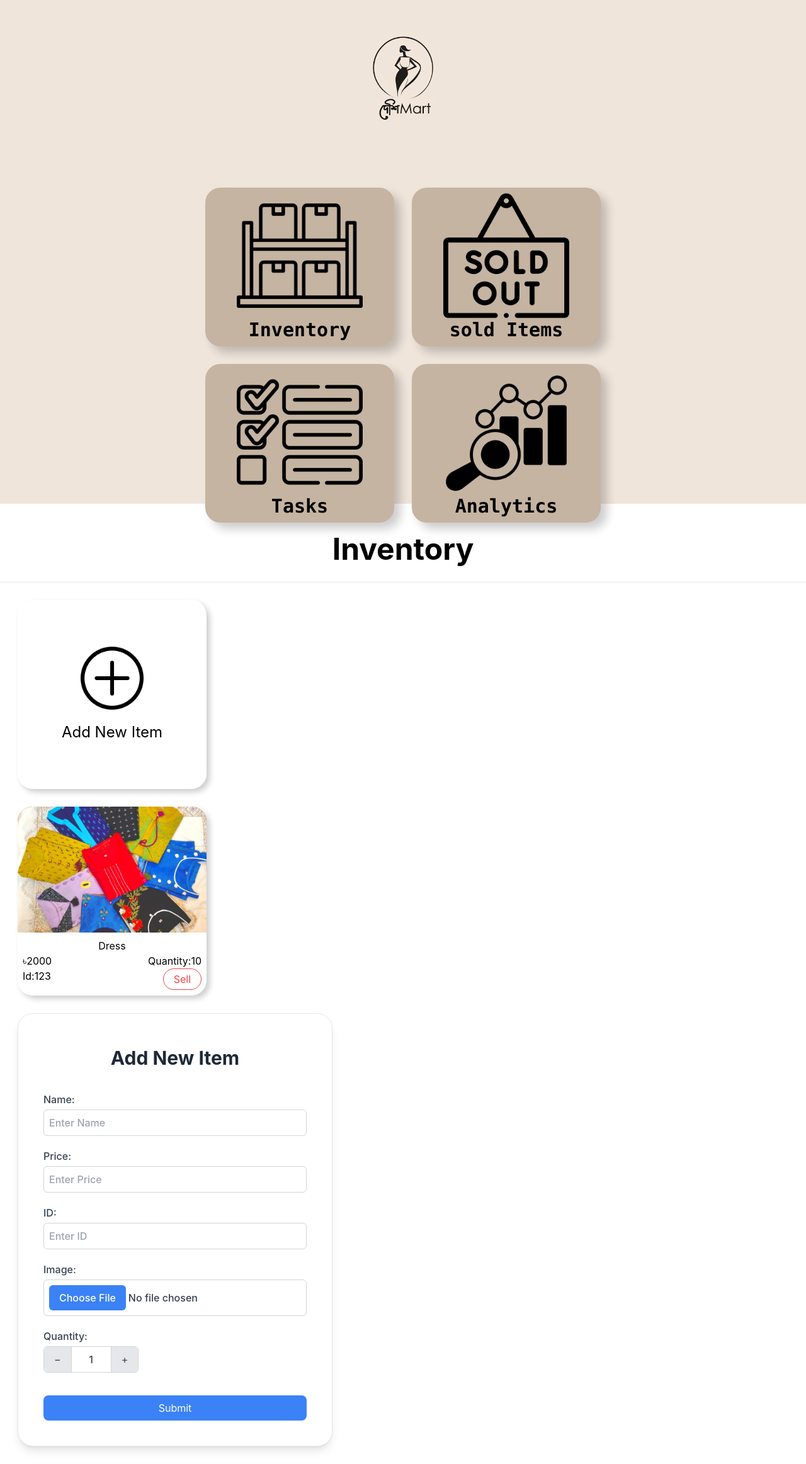
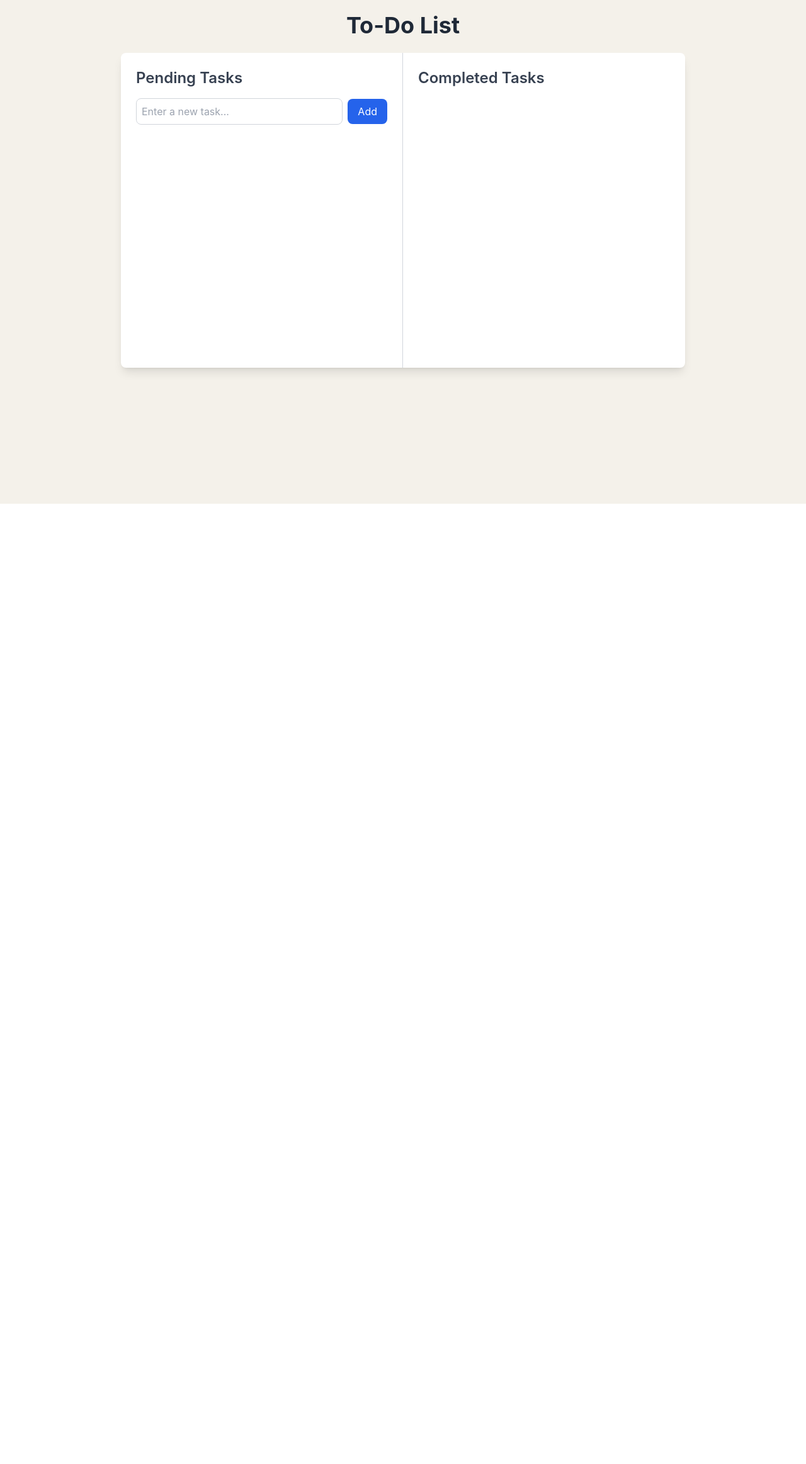
Before and after one commit to SadidSD/DeshiMart-App, a React (Create React App) app: page /tasks in a window 1280 px wide. Shown: the whole page at 63% size. After the commit the page ends 800 px from the top, so only its background shows below. Built offline with nearby package versions, Linux system fonts and the light colour scheme.

Commit message:
inventory update

```diff
--- a/package.json
+++ b/package.json
@@ -11,6 +11,7 @@
     "ajv-keywords": "^5.1.0",
     "react": "^19.0.0",
     "react-dom": "^19.0.0",
+    "react-router-dom": "^7.2.0",
     "react-scripts": "5.0.1",
     "web-vitals": "^2.1.4"
   },
--- a/src/App.js
+++ b/src/App.js
@@ -1,11 +1,25 @@
 import Products from './Pages/products';
 import Home from './Pages/home';
+import Tasks from './Pages/Tasks';
+import Analytics from './Pages/Analytics';
+import SoldItems from './Pages/SoldItems';
+import { BrowserRouter as Router, Routes, Route  } from 'react-router-dom';
+import { useState } from 'react';
 
 function App() {
+  const [soldItems, setSoldItems] = useState([]);
   return (
 <div>
-  <Home/>
-  <Products/>
+<Router>
+  <Routes>
+    <Route path="/" element={<Home />} />
+    <Route path="inventory" element={<Products setSoldItems={setSoldItems}/>} />
+    <Route path="soldItems" element={<SoldItems soldItems={soldItems}/>} />
+    <Route path="tasks" element={<Tasks />} />
+    <Route path="analytics" element={<Analytics />} />
+
+  </Routes>
+</Router>
 </div>
    );
 }
--- a/src/Components/NewItem.js
+++ b/src/Components/NewItem.js
@@ -1,16 +1,29 @@
-import React, { useState } from "react";
+import React from "react";
 
-function NewItem() {
-  const [quantity, setQuantity] = useState(1);
+function NewItem({newProduct, setNewProduct, handleSubmit}) {
+
 
   const increment = () => {
-    setQuantity((prev) => prev + 1);
+    setNewProduct((prev) => ({
+      ...prev,
+      quantity: Number(prev.quantity) + 1, // Ensure it's treated as a number
+    }));
   };
 
   const decrement = () => {
-    setQuantity((prev) => (prev > 1 ? prev - 1 : 1));
+    setNewProduct((prev) => ({
+      ...prev,
+      quantity: prev.quantity > 1 ? Number(prev.quantity) - 1 : 1, // Prevent going below 1
+    }));
   };
 
+  const handleImageUpload = (e) => {
+    const file = e.target.files[0];
+    if (file) {
+      const imageURL = URL.createObjectURL(file);
+      setNewProduct((prev) => ({ ...prev, image: imageURL }));
+    }
+  };
   return (
     <div className="h-auto w-[500px] rounded-3xl shadow-lg m-7 flex flex-col p-10 bg-white border border-gray-200">
       <h1 className="font-bold text-3xl text-gray-800 self-center p-3">Add New Item</h1>
@@ -23,55 +36,72 @@ function NewItem() {
             type="text"
             placeholder="Enter Name"
             className="mt-1 p-2 border border-gray-300 rounded-md focus:ring-2 focus:ring-blue-500 outline-none"
+            value={newProduct.name}
+            onChange={(e)=>setNewProduct({...newProduct, name: e.target.value})}
           />
         </label>
 
         {/* Price Input */}
         <label className="flex flex-col text-gray-700 font-medium">
-          Price:
+          Buying Price:
           <input
             type="text"
             placeholder="Enter Price"
             className="mt-1 p-2 border border-gray-300 rounded-md focus:ring-2 focus:ring-blue-500 outline-none"
+            value={newProduct.buyingPrice}
+            onChange={(e)=>setNewProduct({...newProduct, buyingPrice: e.target.value})}
+          />
+        </label>
+        <label className="flex flex-col text-gray-700 font-medium">
+          Selling Price:
+          <input
+            type="text"
+            placeholder="Enter Price"
+            className="mt-1 p-2 border border-gray-300 rounded-md focus:ring-2 focus:ring-blue-500 outline-none"
+            value={newProduct.sellingPrice}
+            onChange={(e)=>setNewProduct({...newProduct, sellingPrice: e.target.value})}
           />
         </label>
 
 
 
-        {/* ID Input */}
         <label className="flex flex-col text-gray-700 font-medium">
           ID:
           <input
             type="text"
             placeholder="Enter ID"
             className="mt-1 p-2 border border-gray-300 rounded-md focus:ring-2 focus:ring-blue-500 outline-none"
+            value={newProduct.ID}
+            onChange={(e)=>setNewProduct({...newProduct, ID: e.target.value})}
           />
         </label>
 
-        {/* Image Upload */}
         <label className="flex flex-col text-gray-700 font-medium">
           Image:
           <input
             type="file"
+            accept="image/*"
             className="mt-1 p-2 border border-gray-300 rounded-md file:bg-blue-500 file:text-white file:px-4 file:py-2 file:rounded-md file:border-0 file:cursor-pointer"
+            onChange={handleImageUpload}
           />
         </label>
 
 
-        <label className="flex flex-col text-gray-700 font-medium">
+        <label className="flex flex-col text-gray-700 font-medium w-max">
           Quantity:
           <div className="mt-1 flex items-center border border-gray-300 rounded-md w-max">
             <button
               onClick={decrement}
-              className="px-4 py-2 bg-gray-200 text-gray-600 rounded-l-md hover:bg-gray-300"
+              className="px-4 py-2 bg-gray-200 text-gray-600 rounded-l-md hover:bg-gray-300 w-max"
             >
               −
             </button>
             <input
               type="text"
-              value={quantity}
               readOnly
               className="w-16 text-center p-2 border-x border-gray-300 focus:outline-none"
+              value={newProduct.quantity}
+              onChange={(e)=>setNewProduct({...newProduct, quantity: e.target.value})}
             />
             <button
               onClick={increment}
@@ -82,7 +112,7 @@ function NewItem() {
           </div>
         </label>
 
-        <button className="mt-4 bg-blue-500 text-white px-4 py-2 rounded-lg hover:bg-blue-600 transition">
+        <button className="mt-4 bg-blue-500 text-white px-4 py-2 rounded-lg hover:bg-blue-600 transition" onClick={handleSubmit}>
           Submit
         </button>
       </div>
--- /dev/null
+++ b/src/Components/Sell.js
@@ -0,0 +1,26 @@
+import React from 'react';
+
+function Sell({handleSell}) {
+  return (
+    <div className="flex justify-center items-center ">
+      <div className="h-[280px] w-[350px] bg-white rounded-3xl shadow-lg p-8 flex flex-col">
+        <h2 className="text-2xl font-semibold text-gray-800 text-center mb-4">Sell Product</h2>
+
+        <label className="text-gray-700 font-medium mb-2">
+          Selling Price:
+          <input
+            type="text"
+            placeholder="Enter price"
+            className="mt-2 w-full p-3 border border-gray-300 rounded-md focus:ring-2 focus:ring-blue-500 outline-none"
+          />
+        </label>
+
+        <button className="mt-5 w-full bg-blue-500 text-white py-3 rounded-lg hover:bg-blue-600 transition-all duration-300" onClick={handleSell}>
+          Submit
+        </button>
+      </div>
+    </div>
+  );
+}
+
+export default Sell;
--- a/src/Components/card.js
+++ b/src/Components/card.js
@@ -1,11 +1,11 @@
 import React from 'react'
 
-function Card({ name, image }) {
+function Card({ name, image,  onClick }) {
   return (
     <div className="rounded-3xl shadow-[10px_10px_15px_rgba(0,0,0,0.2)] sm:w-[300px] w-[230px]
      items-center justify-center flex flex-col p-2 bg-[#c5b4a2]
      hover:shadow-[10px_10px_15px_rgba(0,0,0,0.4)] transition duration-300 ease-in-out hover:scale-110
-     hover:cursor-pointer">
+     hover:cursor-pointer " onClick={onClick}>
       <img src={image} alt="icon" className="sm:h-[200px] h-[130px] w-auto " />
       <div className="">
         <h1 className="sm:text-3xl text-lg font-bold font-mono">{name}</h1>
--- a/src/Components/productCard.js
+++ b/src/Components/productCard.js
@@ -1,9 +1,9 @@
 import React from 'react'
 
-function productCard({image, name, price, quantity, ID}) {
+function productCard({image, name, price, quantity, ID, sellShow}) {
   return (
     <div className='h-[300px] w-[300px] flex flex-col items-center justify-center
-       shadow-[5px_5px_10px_rgba(0,0,0,0.2)] rounded-3xl m-7 overflow-hidden relative pt-[200px]'>
+       shadow-[5px_5px_10px_rgba(0,0,0,0.2)] rounded-3xl m-7 overflow-hidden relative pt-[200px] bg-gray-100'>
         <div className='h-[200px] w-[300px] bg-red-600 absolute top-0 left-0'>
         <img className='w-full h-full object-cover' src={image} alt="" />
         </div>
@@ -15,7 +15,7 @@ function productCard({image, name, price, quantity, ID}) {
         </div>
         <div className='flex justify-between w-full pl-2 pr-2'>
           <p>Id:{ID}</p>
-          <button className="border border-red-500 bg-white text-red-500 rounded-full px-4 py-1 hover:bg-red-500 hover:text-white transition">Sell</button>
+          <button className="border border-red-500 bg-white text-red-500 rounded-full px-4 py-1 hover:bg-red-500 hover:text-white transition" onClick={sellShow}>Sell</button>
         </div>
 
 
--- /dev/null
+++ b/src/Pages/Analytics.js
@@ -0,0 +1,16 @@
+import React from 'react'
+
+function Analytics({Investment, Return,Profit}) {
+  return (
+    <div className='flex flex-col h-screen bg-[#efe5db]'>
+      <h1 className='text-3xl font-bold self-center p-10'>Analytics</h1>
+      <div className='flex flex-col gap-5 pl-10 text-3xl'>
+      <p>Total Invested Amount:{Investment}</p>
+      <p>Total return:{Return}</p>
+      <p>Profit:{Profit}</p>
+      </div>
+    </div>
+  )
+}
+
+export default Analytics
--- /dev/null
+++ b/src/Pages/SoldItems.js
@@ -0,0 +1,18 @@
+import React from 'react'
+import ProductCard from '../Components/productCard'
+
+function SoldItems({soldItems}) {
+  return (
+    <div className='min-h-screen max-h-max bg-[#efe5db] p-6'>
+      <h2 className='place-self-center text-5xl font-bold pt-12'>Sold Items</h2>
+      <hr className="border-black w-full mt-7" />
+      <div className='grid grid-cols-5 gap-0'>
+        {soldItems.map((product, index) => (
+          <ProductCard key={index} name={product.name} price={product.sellingPrice} quantity={product.quantity} ID={product.ID} image={product.image} />
+
+     ))}  </div>
+    </div>
+  )
+}
+
+export default SoldItems
--- /dev/null
+++ b/src/Pages/Tasks.js
@@ -0,0 +1,104 @@
+import React, { useState } from "react";
+
+function Tasks() {
+  const [tasks, setTasks] = useState([]);
+  const [newtask, setNewTask] = useState("");
+  const [completedTasks, setCompletedTasks] = useState([]);
+
+  const handleChange = (e) => {
+    setNewTask(e.target.value);
+  };
+
+  const addTask = () => {
+    if (newtask.trim() !== "") {
+      setTasks([...tasks, newtask]);
+      setNewTask("");
+    }
+  };
+
+  const deleteTask = (index) => {
+    setTasks(tasks.filter((_, i) => i !== index));
+  };
+
+  const deleteTask2 = (index) => {
+    setCompletedTasks(completedTasks.filter((_, i) => i !== index));
+  };
+
+  const transferToCompleted = (index) => {
+    const completed = tasks[index];
+    setCompletedTasks([...completedTasks, completed]);
+    deleteTask(index);
+  };
+
+  return (
+    <div className="flex flex-col items-center min-h-screen bg-[#f4f1ea] p-5">
+      <h1 className="text-4xl font-bold text-gray-800 mb-6">To-Do List</h1>
+      <div className="flex flex-row w-full max-w-4xl bg-white shadow-lg rounded-lg overflow-hidden h-[500px]">
+        {/* Pending Tasks Section */}
+        <div className="w-1/2 p-6 border-r border-gray-300">
+          <h2 className="text-2xl font-semibold text-gray-700 mb-4">Pending Tasks</h2>
+          <div className="flex items-center gap-2 mb-4">
+            <input
+              type="text"
+              className="w-full p-2 border border-gray-300 rounded-lg focus:outline-none focus:ring-2 focus:ring-blue-400"
+              placeholder="Enter a new task..."
+              value={newtask}
+              onChange={handleChange}
+            />
+            <button
+              className="bg-blue-600 text-white px-4 py-2 rounded-lg hover:bg-blue-700 transition"
+              onClick={addTask}
+            >
+              Add
+            </button>
+          </div>
+
+          {/* Pending Tasks List */}
+          <div className="space-y-3">
+            {tasks.map((task, index) => (
+              <div key={index} className="flex items-center justify-between bg-gray-100 p-3 rounded-lg shadow">
+                <div className="flex items-center gap-2">
+                  <input
+                    type="checkbox"
+                    onChange={() => transferToCompleted(index)}
+                    className="cursor-pointer"
+                  />
+                  <p className="text-gray-700">{task}</p>
+                </div>
+                <button
+                  className="bg-red-500 text-white px-3 py-1 rounded-lg hover:bg-red-600 transition"
+                  onClick={() => deleteTask(index)}
+                >
+                  Remove
+                </button>
+              </div>
+            ))}
+          </div>
+        </div>
+
+        {/* Completed Tasks Section */}
+        <div className="w-1/2 p-6">
+          <h2 className="text-2xl font-semibold text-gray-700 mb-4">Completed Tasks</h2>
+          <div className="space-y-3">
+            {completedTasks.map((task, index) => (
+              <div key={index} className="flex items-center justify-between bg-green-100 p-3 rounded-lg shadow">
+                <div className="flex items-center gap-2">
+                  <input type="checkbox" checked readOnly className="cursor-pointer" />
+                  <p className="text-gray-600 line-through">{task}</p>
+                </div>
+                <button
+                  className="bg-red-500 text-white px-3 py-1 rounded-lg hover:bg-red-600 transition"
+                  onClick={() => deleteTask2(index)}
+                >
+                  Remove
+                </button>
+              </div>
+            ))}
+          </div>
+        </div>
+      </div>
+    </div>
+  );
+}
+
+export default Tasks;
--- a/src/Pages/home.js
+++ b/src/Pages/home.js
@@ -4,21 +4,23 @@ import Logo from '../Images/DeshiMart Logo.png'
 import Tasks from '../Images/tasks.png'
 import Analytics from '../Images/analytics.png'
 import Sold from '../Images/sold.png'
+import { useNavigate } from 'react-router-dom';
 
-function home() {
+function Home() {
+  const navigate = useNavigate();
   return (
     <div className="App flex flex-col justify-center items-center sm:h-screen gap-7 bg-[#efe5db] p-6">
     <img className="h-[200px]  lg:h-[300px] w-auto" src={Logo} alt="Logo" />
     <div className='flex flex-col gap-7 sm:flex-row'>
-        <Card name="Inventory" image={Inventory}/>
-        <Card name="sold Items" image={Sold}/>
+        <Card name="Inventory" image={Inventory} onClick={()=>navigate("/inventory")}/>
+        <Card name="sold Items" image={Sold} onClick={()=> navigate("/soldItems")}/>
       </div>
     <div className='flex flex-col gap-7 sm:flex-row'>
-        <Card name="Tasks" image={Tasks}/>
-        <Card name="Analytics" image={Analytics}/>
+        <Card name="Tasks" image={Tasks} onClick={()=>navigate("/tasks")}/>
+        <Card name="Analytics" image={Analytics} onClick={()=>navigate("/analytics")}/>
     </div>
     </div>
    );
 }
 
-export default home;
+export default Home;
--- a/src/Pages/products.js
+++ b/src/Pages/products.js
@@ -1,24 +1,69 @@
-import React from 'react'
+import React, { useState } from "react";
 import Plus from '../Images/plus.png'
 import ProductCard from '../Components/productCard';
-import dress from '../Images/dress.jpeg'
 import NewItem from '../Components/NewItem';
+import Sell from '../Components/Sell';
 
-function products() {
+function Products({setSoldItems}) {
+  const [showAddItem, setShowAddItem] = useState(false);
+  const [products, setProducts] = useState([]);
+  const [newProduct, setNewProduct] = useState({name: '', buyingPrice: '',sellingPrice:'', quantity: '1', ID: '',image: null});
+  const [showSell, setShowSell] = useState(false);
+  const [index, setIndex] = useState(0);
+
+  const ItemShow =()=>{
+    setShowAddItem(true);
+  }
+  const sellShow= (productIndex)=>{
+    setShowSell(true);
+    setIndex(productIndex);
+  }
+
+  const handleSubmit =(e)=>{
+    if(newProduct){
+      setProducts([...products, newProduct]);
+    }
+    setShowAddItem(false);
+    setNewProduct({name: '', buyingPrice: '',sellingPrice:'', quantity: '1',ID:'',image: null});
+  }
+
+  const handleSell = (productIndex) => {
+    setSoldItems((prev) => [...prev, products[productIndex]]); // Add to sold items
+    setProducts((prev) => prev.filter((_, idx) => idx !== productIndex)); // Remove only the sold item
+    setShowSell(false);
+  };
+
+
   return (
-    <div className=''>
+    <div className='min-h-screen max-h-max bg-[#efe5db] p-6'>
         <h2 className='place-self-center text-5xl font-bold pt-12'>Inventory</h2>
         <hr className='mt-7'/>
+
+            <div className='grid grid-cols-5 gap-0'>
+
                 <div className='h-[300px] w-[300px] flex flex-col items-center justify-center
-       shadow-[5px_5px_10px_rgba(0,0,0,0.2)] rounded-3xl m-7'>
+                shadow-[5px_5px_10px_rgba(0,0,0,0.2)] rounded-3xl m-7 bg-gray-100 hover:cursor-pointer' onClick={ItemShow}>
                   <img className='h-[100px] ' src={Plus} alt="" />
                   <h3 className='text-2xl pt-5'>Add New Item</h3>
                 </div>
-      <ProductCard image={dress} name='Dress
-      ' price='2000' quantity='10' ID='123'/>
-      <NewItem/>
+
+                {products.map((product, index) => (
+                  <ProductCard key={index} name={product.name} price={product.sellingPrice} quantity={product.quantity} ID={product.ID} image={product.image} sellShow={()=>sellShow(index)} />
+                ))}
+            </div>
+
+            {showAddItem &&
+            (<div className="flex justify-center items-center absolute top-0 left-0 h-screen w-screen bg-black bg-opacity-50">
+              <NewItem newProduct={newProduct} setNewProduct={setNewProduct} handleSubmit={handleSubmit} />
+            </div>)}
+
+            {showSell &&
+            (<div className="flex justify-center items-center absolute top-0 left-0 h-screen w-screen bg-black bg-opacity-50">
+              <Sell handleSell={() => handleSell(index)} />
+            </div>)}
+
     </div>
   )
 }
 
-export default products
+export default Products
```
Also changed, not shown: 1 other file (tests, documents, lock files or other folders). Lines whose indentation alone changed are shown as unchanged.
